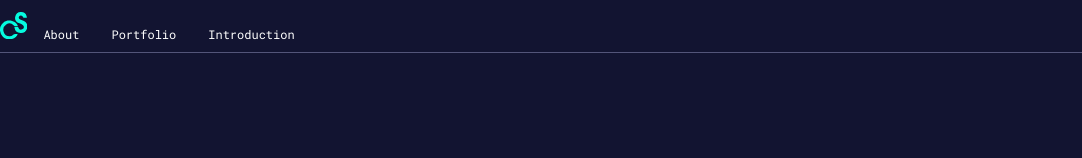
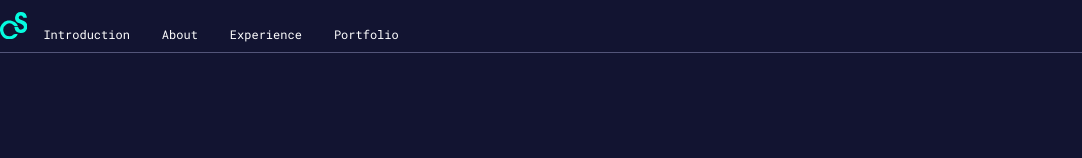
Before and after one commit to Cjstoney/portfolio_react, a React (Create React App) app: page / in a window 1280 px wide. Shown: the top 158 px of the page, without its empty margins (0-1082 px from the left). Built offline with nearby package versions, Linux system fonts and the light colour scheme.

Commit message:
feat: header updates

```diff
--- a/src/components/header/header.js
+++ b/src/components/header/header.js
@@ -2,18 +2,21 @@ import React from "react";
 import { LogoComponent } from "..";
 import "./header.css";
 
-function Header() {
+function Header({ className }) {
   return (
-    <header>
+    <header className={className} id="myHeader">
       <LogoComponent />
+      <a href="#introductionSection" className="header-link">
+        Introduction
+      </a>
       <a href="#aboutMeSection" className="header-link">
         About
       </a>
-      <a href="portfolioSection" className="header-link">
+      <a href="#experienceSection" className="header-link">
+        Experience
+      </a>
+      <a href="#portfolioSection" className="header-link">
         Portfolio
-      </a>
-      <a href="introductionSection" className="header-link">
-        Introduction
       </a>
     </header>
   );
```
